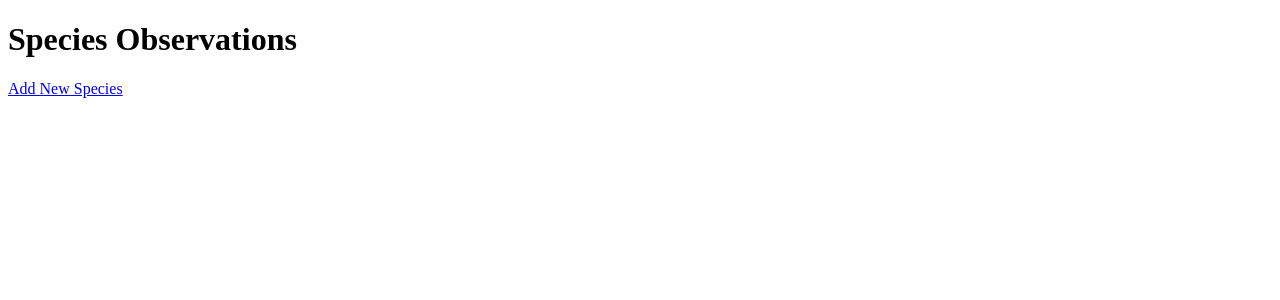
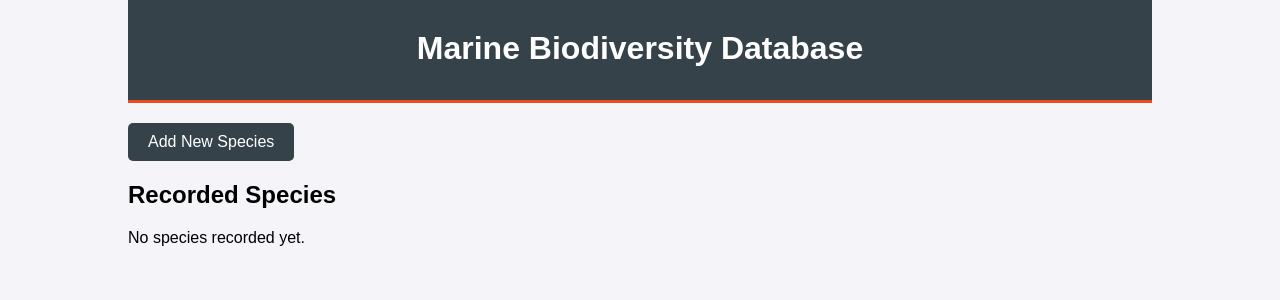
Before and after one commit to Ajmccrory/marine_biology_database, a Flask app: page / in a window 1280 px wide. Shown: the top 300 px of the page. Run offline with Flask 3, Linux system fonts and the light colour scheme.

Commit message:
making finishing touches

```diff
--- a/app/static/style.css
+++ b/app/static/style.css
@@ -52,3 +52,51 @@
 button:hover {
     background-color: #e8491d;
 }
+
+.species-grid {
+    display: grid;
+    grid-template-columns: repeat(auto-fill, minmax(300px, 1fr));
+    gap: 20px;
+    padding: 20px 0;
+}
+
+.species-card {
+    background: white;
+    padding: 20px;
+    border-radius: 8px;
+    box-shadow: 0 2px 5px rgba(0,0,0,0.1);
+}
+
+.species-card h3 {
+    margin: 0 0 10px 0;
+    color: #35424a;
+}
+
+.scientific-name {
+    font-style: italic;
+    color: #666;
+    margin-bottom: 15px;
+}
+
+.actions {
+    margin: 20px 0;
+}
+
+.button {
+    display: inline-block;
+    background-color: #35424a;
+    color: white;
+    text-decoration: none;
+    padding: 10px 20px;
+    border-radius: 5px;
+    transition: background-color 0.3s;
+}
+
+.button:hover {
+    background-color: #e8491d;
+}
+
+.species-card .button {
+    font-size: 0.9em;
+    padding: 8px 16px;
+}
--- a/app/templates/index.html
+++ b/app/templates/index.html
@@ -3,14 +3,35 @@
 <head>
     <meta charset="utf-8">
     <title>Marine Biodiversity Database</title>
+    <link rel="stylesheet" href="{{ url_for('static', filename='style.css') }}">
 </head>
 <body>
-    <h1>Species Observations</h1>
-    <a href="{{ url_for('add_species') }}">Add New Species</a>
-    <ul>
-    {% for sp in species %}
-        <li>{{ sp.common_name }} ({{ sp.scientific_name }})</li>
-    {% endfor %}
-    </ul>
+    <div class="container">
+        <header>
+            <h1>Marine Biodiversity Database</h1>
+        </header>
+
+        <div class="actions">
+            <a href="{{ url_for('main.add_species') }}" class="button">Add New Species</a>
+        </div>
+
+        <div class="species-list">
+            <h2>Recorded Species</h2>
+            {% if species %}
+                <div class="species-grid">
+                    {% for sp in species %}
+                        <div class="species-card">
+                            <h3>{{ sp.common_name }}</h3>
+                            <p class="scientific-name">{{ sp.scientific_name }}</p>
+                            <p><strong>Habitat:</strong> {{ sp.habitat }}</p>
+                            <a href="{{ url_for('main.species_data', id=sp.id) }}" class="button">View Details</a>
+                        </div>
+                    {% endfor %}
+                </div>
+            {% else %}
+                <p>No species recorded yet.</p>
+            {% endif %}
+        </div>
+    </div>
 </body>
 </html>
--- a/setup.sql
+++ b/setup.sql
@@ -39,3 +39,9 @@
     FOREIGN KEY (researcher_id) REFERENCES researchers(id) ON DELETE CASCADE,
     FOREIGN KEY (species_id) REFERENCES species(id) ON DELETE CASCADE
 );
+
+-- Insert example species
+INSERT INTO species (common_name, scientific_name, habitat, migratory_pattern, seasonal_behavior) VALUES
+    ('Blue Whale', 'Balaenoptera musculus', 'Open Ocean', 'Long-distance migrator', 'Summers in polar regions, winters in tropical waters'),
+    ('Green Sea Turtle', 'Chelonia mydas', 'Tropical and subtropical waters', 'Seasonal coastal migration', 'Nests on beaches during summer'),
+    ('Giant Pacific Octopus', 'Enteroctopus dofleini', 'Coastal waters', 'Non-migratory', 'More active during winter months');
```
